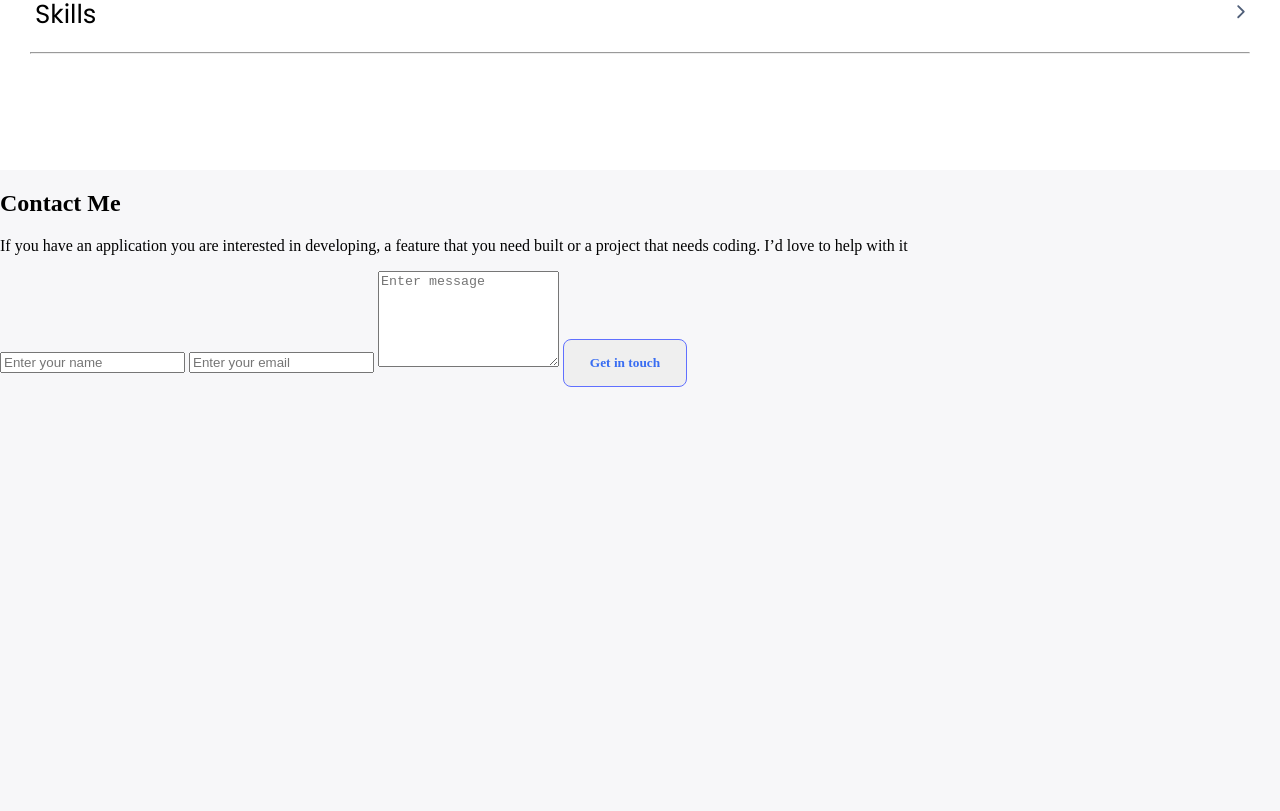
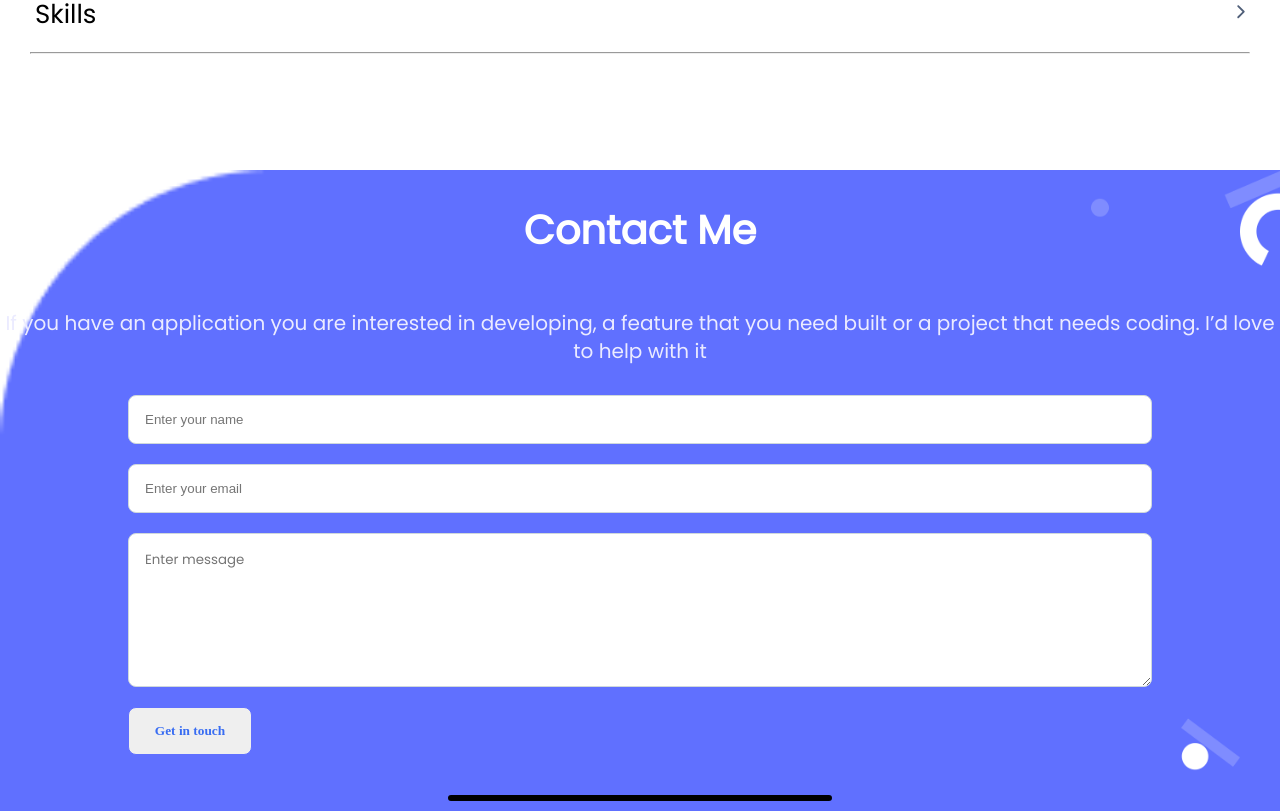
Before and after one commit to mwenyoa/Portfolio, a website: page index.html in a window 1280 px wide. Shown: the part 5291-6102 px from the top of the page. Before the commit the page ends 5678 px from the top, so only its background shows below. Drawn offline with Linux system fonts and the light colour scheme; files whose address does not match are found by name.

Commit message:
Add Form Styling

```diff
--- a/css/style.css
+++ b/css/style.css
@@ -447,3 +447,78 @@ header a {
   font-size: 16px;
   line-height: 24px;
 }
+.background-2 {
+  background-image: url("../mobile-images/contact-bg-2.png");
+  background-size: contain;
+  background-repeat: no-repeat;
+  background-position: right;
+display: flex;
+flex-direction: column;
+align-items: center;
+justify-content: center;
+
+}
+.head-content .Contact-Me {
+  display: flex;
+  flex-direction: column;
+  align-items: center;
+  justify-content: center;
+  background-image: url("../mobile-images/Contactme.png");
+  background-size: cover;
+  background-color: #ffffff;
+}
+
+.contact-title {
+  font-family: 'Poppins';
+font-style: normal;
+font-weight: 700;
+font-size: 40px;
+line-height: 52px;
+color: #ffffff;
+}
+.contact-description{
+  font-family: 'Poppins';
+font-style: normal;
+font-weight: 400;
+font-size: 20px;
+line-height: 28px;
+text-align: center;
+color: #EBEBFF;
+}
+.Conact-Form{
+  display: flex;
+  flex-direction: column;
+  align-items: center;
+  justify-content: center;
+  width: 80%;
+  margin-bottom: 20px;
+}
+input {
+  padding: 16px;
+  background: #FFFFFF;
+  border: 1px solid #CFD8DC;
+  border-radius: 8px;
+  width: 100%;
+  margin:10px;
+}
+textarea {
+  font-family: 'Poppins';
+  font-style: normal;
+  padding: 16px;
+  background: #FFFFFF;
+  border: 1px solid #CFD8DC;
+  border-radius: 8px;
+  width: 100%;
+  margin:10px;
+  margin-bottom: 20px;
+}
+.float-left{
+  align-self: flex-start;
+}
+.end-line{
+  border: 3px solid black;
+  width: 30%;
+  margin-top: 20px;
+  margin-bottom: 10px;
+  border-radius: 5px;
+}
```
